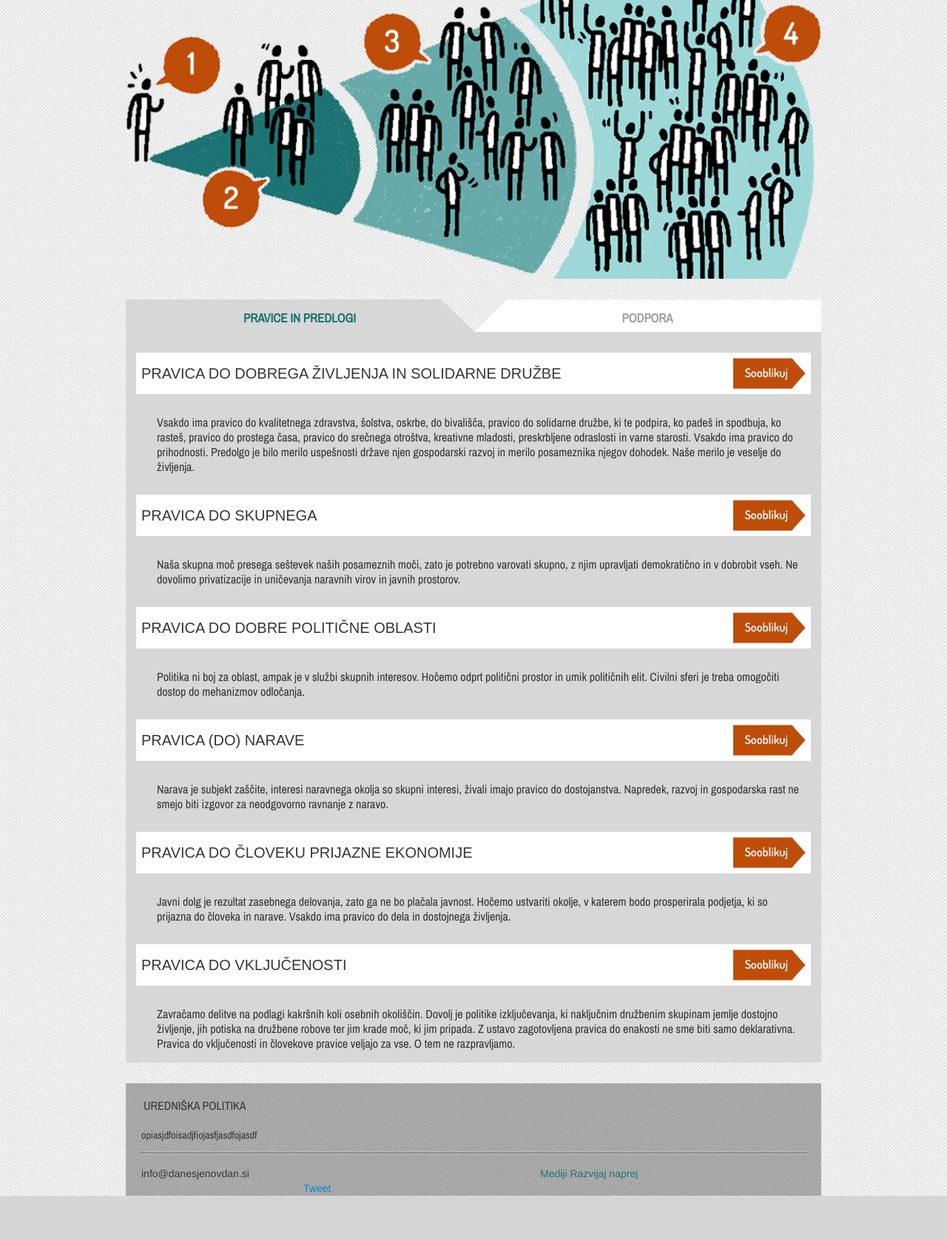
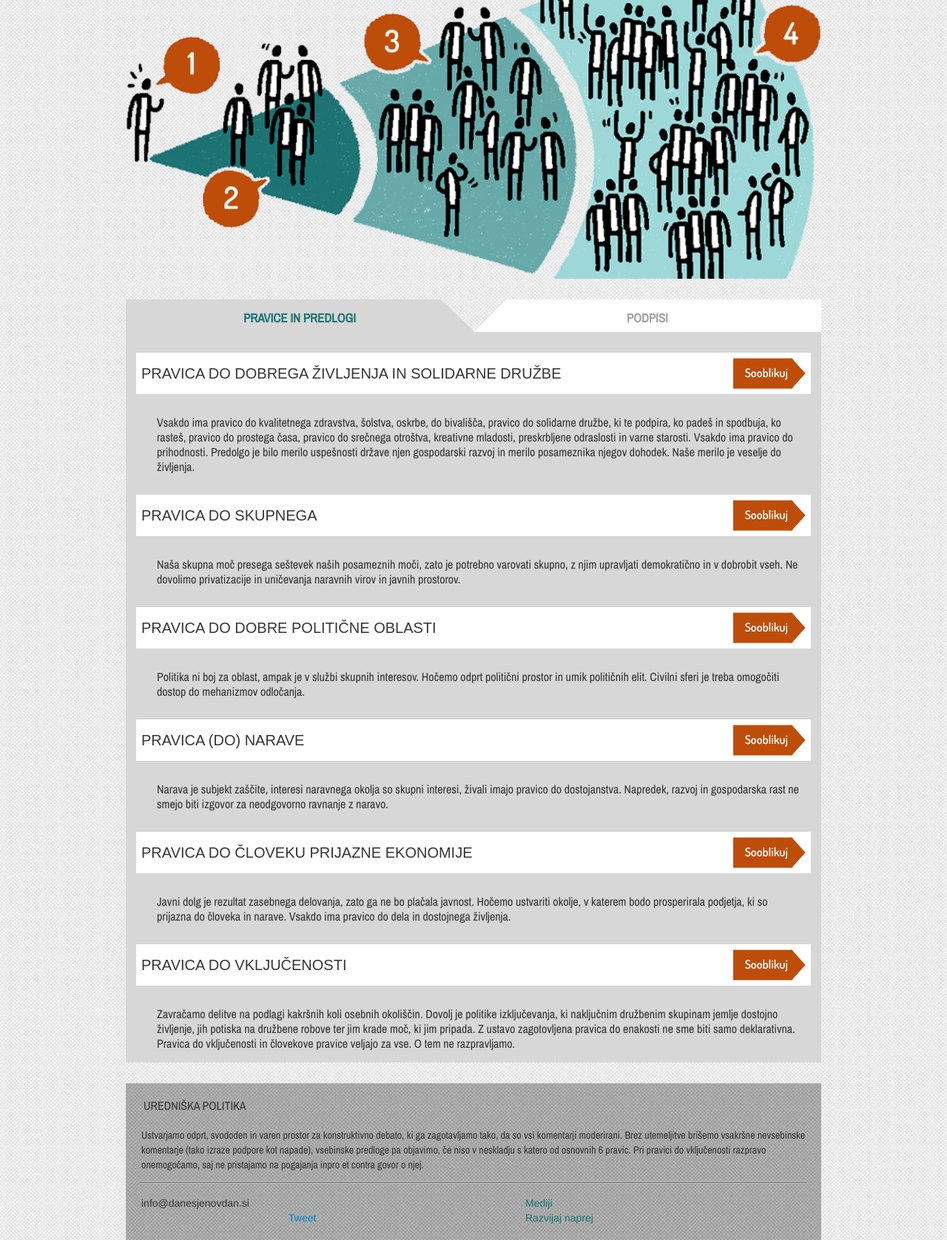
Before and after one commit to danesjenovdan/danesjenovdan, a PHP site: page /static/landing.html in a window 1280 px wide. Shown: the part 271-1948 px from the top of the page at 74% size. Before the commit the page ends 1888 px from the top, so only its background shows below. Run offline with PHP 8.4, Linux system fonts and the light colour scheme; some libraries are stand-ins or nearby versions.

Commit message:
safety first

```diff
--- a/static/css/landing.css
+++ b/static/css/landing.css
@@ -225,7 +225,7 @@ body {
 .footy {
 	background-image: url('/static/img/footer_pattern.png');
 	overflow: hidden;
-/*	max-width: 906px !important;*/
+	padding-bottom: 20px;
 }
 
 .footy h1 {
@@ -268,8 +268,7 @@ body {
 }
 .footerlink {
 	color: #1d7373;
-	padding-top: 3px;
-	padding-bottom: 3px;
+	display: block;
 }
 .tabtext {
 	font-family: 'Archivo Narrow', sans-serif;
@@ -299,3 +298,6 @@ body {
 	display: inline-block;
 	width: 60px !important;
 }
+.lajkbatons {
+	margin: auto;
+}
--- a/static/landing.html
+++ b/static/landing.html
@@ -82,7 +82,7 @@
 								<span class="tabtext infocus">PRAVICE IN PREDLOGI</span>
 							</div>
 							<div class="tabright">
-								<span class="tabtext">PODPORA</span>
+								<span class="tabtext">PODPISI</span>
 							</div>
 						</div>
 					</div>
@@ -187,7 +187,7 @@
 			<div class="row">
 				<div class="limiter">
 					<div class="span12">
-						<p class="uredniskapolitika">opiasjdfoisadjfiojasfjasdfojasdf</p>
+						<p class="uredniskapolitika">Ustvarjamo odprt, svododen in varen prostor za konstruktivno debato, ki ga zagotavljamo tako, da so vsi komentarji moderirani. Brez utemeljitve brišemo vsakršne nevsebinske komentarje (tako izraze podpore kot napade), vsebinske predloge pa objavimo, če niso v neskladju s katero od osnovnih 6 pravic. Pri pravici do vključenosti razpravo onemogočamo, saj ne pristajamo na pogajanja inpro et contra govor o njej.</p>
 					</div>
 				</div>
 			</div>
```
